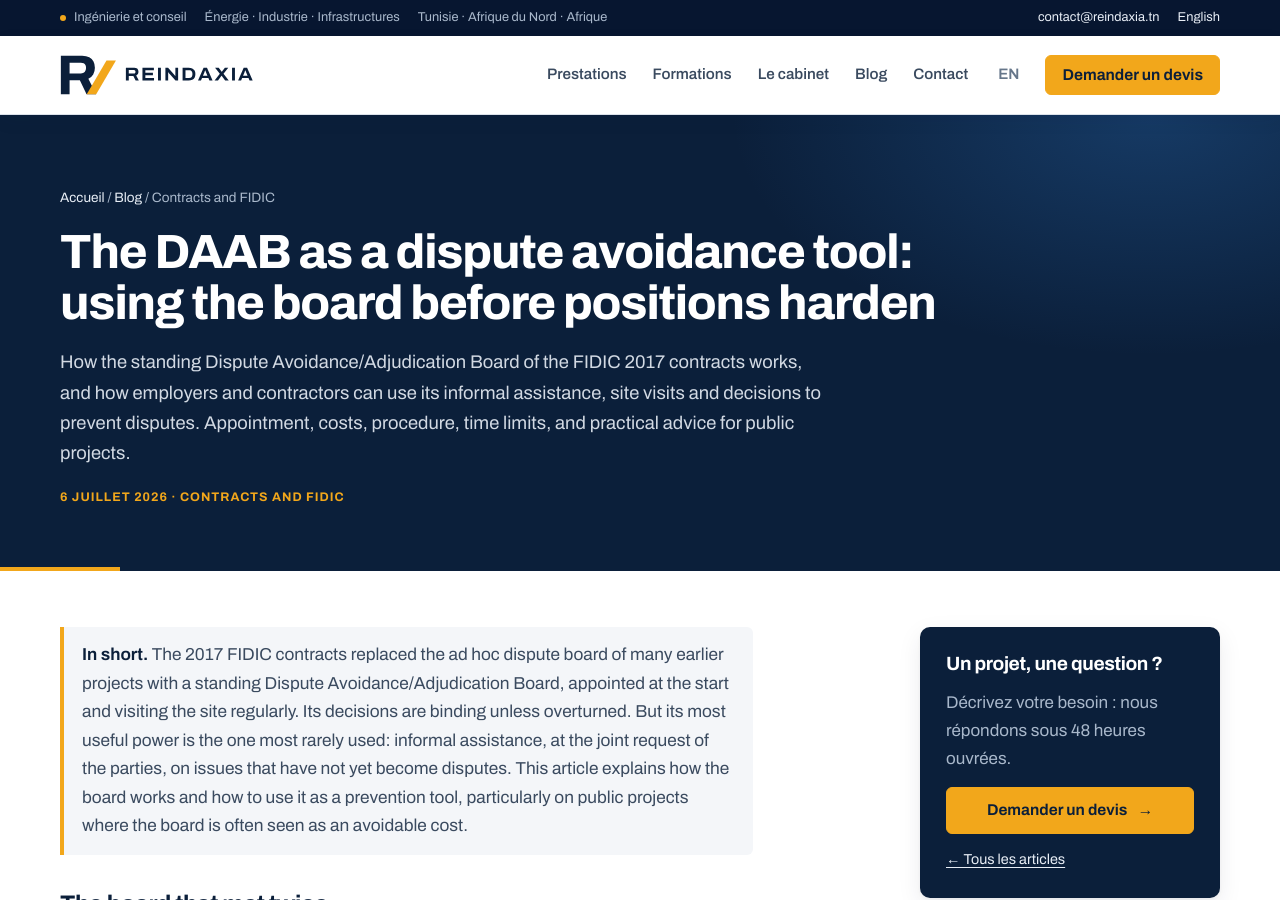
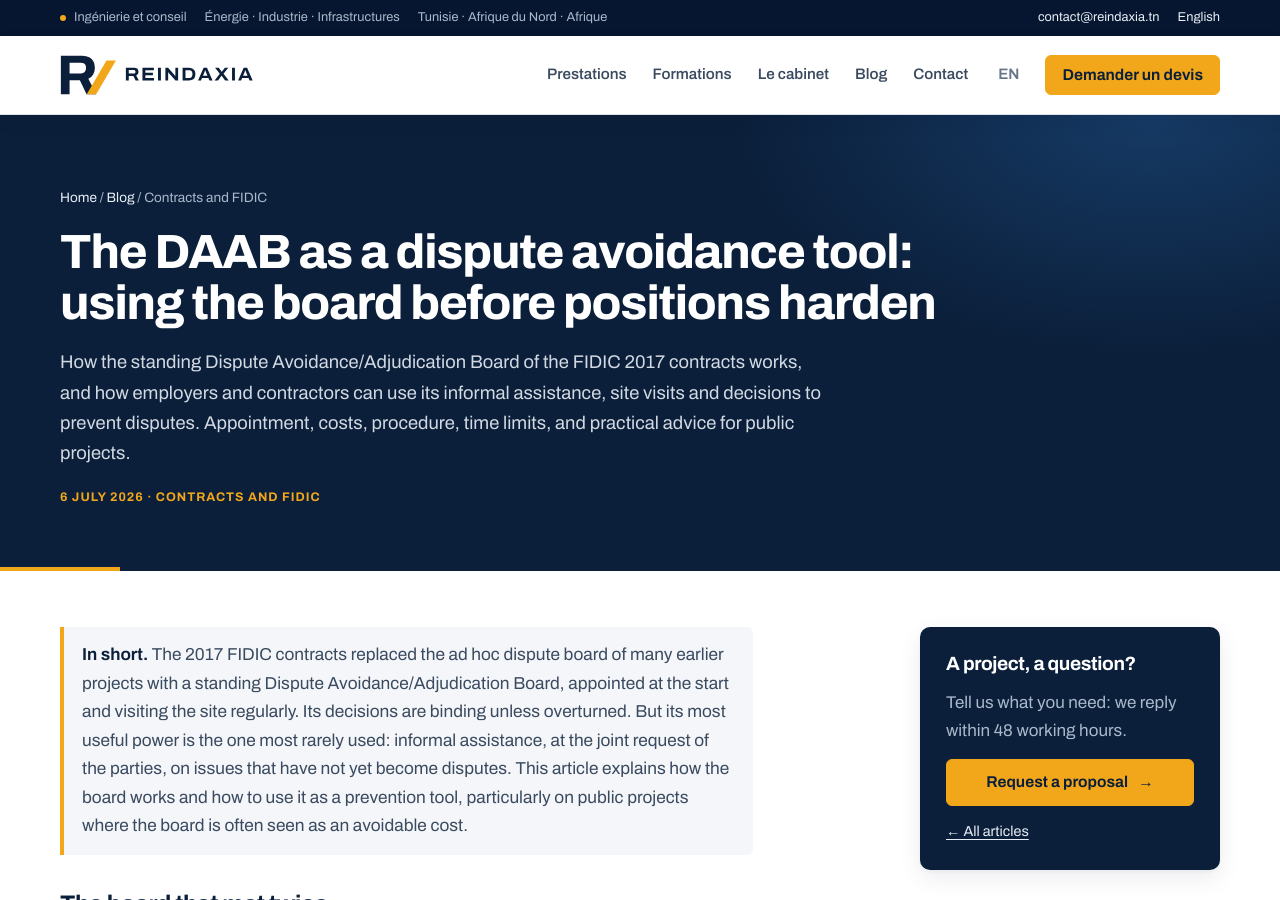
Before and after one commit to adeljihed-lab/reindaxia-site, a Jekyll site: the page built from _posts/2026-07-06-fidic-daab-dispute-avoidance-adjudication-board-prevention.md, in a window 1280 px wide and 900 px high. Built offline with Jekyll 4.4.1, drawn with Linux system fonts in a browser that asks for light colours.

Commit message:
Layout article bilingue FR/EN

```diff
--- a/_layouts/article.html
+++ b/_layouts/article.html
@@ -1,11 +1,12 @@
 <!doctype html>
-<html lang="fr">
+{% assign en = false %}{% if page.lang == "en" %}{% assign en = true %}{% endif %}<html lang="{{ page.lang | default: 'fr' }}">
 <head>
 <meta charset="utf-8">
+<meta name="referrer" content="strict-origin-when-cross-origin">
 <meta name="viewport" content="width=device-width, initial-scale=1, viewport-fit=cover">
-<title>{{ page.title }} | Blog Reindaxia</title>
+<title>{{ page.title }} | {% if en %}Reindaxia Insights{% else %}Blog Reindaxia{% endif %}</title>
 <meta name="description" content="{{ page.description | default: page.excerpt | strip_html | normalize_whitespace | truncate: 160 | escape }}">
-<meta name="keywords" content="{% if page.keywords %}{{ page.keywords | join: ', ' | escape }}, {% endif %}ingénierie, cabinet de conseil, consulting, Tunisie, Afrique du Nord, Maghreb, Afrique, Reindaxia">
+<meta name="keywords" content="{% if page.keywords %}{{ page.keywords | join: ', ' | escape }}, {% endif %}{% if en %}engineering consulting, consulting firm, Tunisia, North Africa, Maghreb, Africa, MENA, Reindaxia{% else %}ingénierie, cabinet de conseil, consulting, Tunisie, Afrique du Nord, Maghreb, Afrique, Reindaxia{% endif %}">
 <meta name="author" content="{{ page.author | escape }}">
 <meta name="robots" content="index, follow, max-image-preview:large">
 <meta name="theme-color" content="#12263f">
@@ -16,34 +17,36 @@
 <meta property="og:description" content="{{ page.description | default: page.excerpt | strip_html | normalize_whitespace | truncate: 160 | escape }}">
 <meta property="og:url" content="{{ page.url | absolute_url }}">
 <meta property="og:image" content="{% if page.image %}{{ page.image | absolute_url }}{% else %}{{ '/assets/brand/og-image.png' | absolute_url }}{% endif %}">
-<meta property="og:locale" content="fr_FR">
+<meta property="og:locale" content="{% if en %}en_GB{% else %}fr_FR{% endif %}">
 <meta property="article:published_time" content="{{ page.date | date_to_xmlschema }}">
 {% include site-icons.html %}
 <link rel="alternate" type="application/atom+xml" title="Blog Reindaxia" href="/blog/feed.xml">
 <script type="application/ld+json">
-{"@context":"https://schema.org","@type":"BlogPosting","headline":{{ page.title | jsonify }},"description":{{ page.description | default: page.excerpt | strip_html | normalize_whitespace | truncate: 160 | jsonify }},"datePublished":"{{ page.date | date_to_xmlschema }}","dateModified":"{{ page.last_modified_at | default: page.date | date_to_xmlschema }}","inLanguage":"fr","mainEntityOfPage":"{{ page.url | absolute_url }}","image":"{% if page.image %}{{ page.image | absolute_url }}{% else %}{{ '/assets/brand/og-image.png' | absolute_url }}{% endif %}","author":{"@type":"Organization","name":"Reindaxia Engineering & Consulting","url":"https://www.reindaxia.tn/"},"publisher":{"@type":"Organization","name":"Reindaxia Engineering & Consulting","logo":{"@type":"ImageObject","url":"https://www.reindaxia.tn/assets/brand/icon-512.png"}}}
+{"@context":"https://schema.org","@type":"BlogPosting","headline":{{ page.title | jsonify }},"description":{{ page.description | default: page.excerpt | strip_html | normalize_whitespace | truncate: 160 | jsonify }},"datePublished":"{{ page.date | date_to_xmlschema }}","dateModified":"{{ page.last_modified_at | default: page.date | date_to_xmlschema }}","inLanguage":"{{ page.lang | default: 'fr' }}","mainEntityOfPage":"{{ page.url | absolute_url }}","image":"{% if page.image %}{{ page.image | absolute_url }}{% else %}{{ '/assets/brand/og-image.png' | absolute_url }}{% endif %}","author":{"@type":"Organization","name":"Reindaxia Engineering & Consulting","url":"https://www.reindaxia.tn/"},"publisher":{"@type":"Organization","name":"Reindaxia Engineering & Consulting","logo":{"@type":"ImageObject","url":"https://www.reindaxia.tn/assets/brand/icon-512.png"}}}
 </script>
 </head>
 <body>
-<a class="skip" href="#main">Aller au contenu</a>
+<a class="skip" href="#main">{% if en %}Skip to content{% else %}Aller au contenu{% endif %}</a>
 {% include site-header.html %}
 <main id="main">
 <section class="page-head"><div class="wrap">
-  <p class="crumb"><a href="/index.html">Accueil</a> / <a href="/blog.html">Blog</a> / {{ page.category | default: "Article" }}</p>
+  <p class="crumb"><a href="{% if en %}/en.html{% else %}/index.html{% endif %}">{% if en %}Home{% else %}Accueil{% endif %}</a> / <a href="/blog.html">Blog</a> / {{ page.category | default: "Article" }}</p>
   <h1 class="post-title">{{ page.title }}</h1>
   {% if page.description %}<p class="lead">{{ page.description }}</p>{% endif %}
-  <p class="post-meta"><time datetime="{{ page.date | date_to_xmlschema }}">{% assign m = page.date | date: "%-m" | minus: 1 %}{{ page.date | date: "%-d" }} {{ site.data.mois[m] }} {{ page.date | date: "%Y" }}</time>{% if page.category %} · {{ page.category }}{% endif %}</p>
+  <p class="post-meta"><time datetime="{{ page.date | date_to_xmlschema }}">{% if en %}{{ page.date | date: "%-d %B %Y" }}{% else %}{% assign m = page.date | date: "%-m" | minus: 1 %}{{ page.date | date: "%-d" }} {{ site.data.mois[m] }} {{ page.date | date: "%Y" }}{% endif %}</time>{% if page.category %} · {{ page.category }}{% endif %}</p>
 </div></section>
 <div class="wrap post-wrap">
   <article class="prose post-body">
-    {% if page.image %}<img class="post-cover" src="{{ page.image | relative_url }}" alt="{{ page.image_alt | default: page.title | escape }}">{% endif %}
     {{ content }}
   </article>
   <aside class="post-cta">
-    <h2>Un projet, une question ?</h2>
+    {% if en %}<h2>A project, a question?</h2>
+    <p>Tell us what you need: we reply within 48 working hours.</p>
+    <a class="btn" href="/en.html#contact">Request a proposal</a>
+    <p class="post-back"><a href="/blog.html">← All articles</a></p>{% else %}<h2>Un projet, une question ?</h2>
     <p>Décrivez votre besoin : nous répondons sous 48 heures ouvrées.</p>
     <a class="btn" href="/contact.html">Demander un devis</a>
-    <p class="post-back"><a href="/blog.html">← Tous les articles</a></p>
+    <p class="post-back"><a href="/blog.html">← Tous les articles</a></p>{% endif %}
   </aside>
 </div>
 </main>
```
